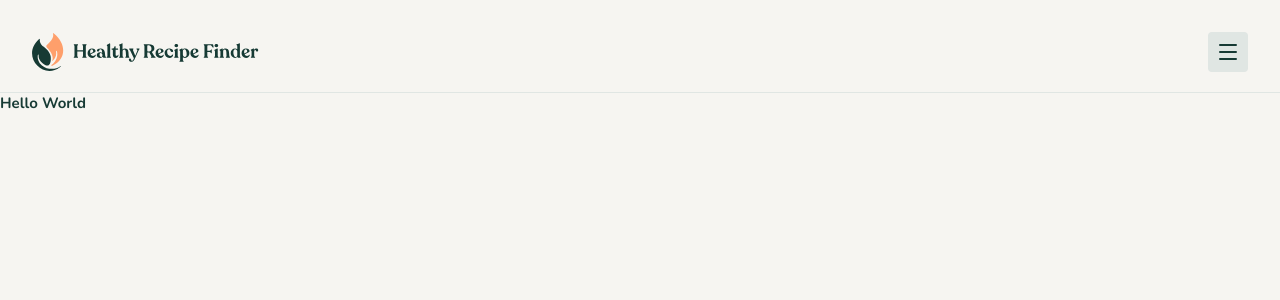
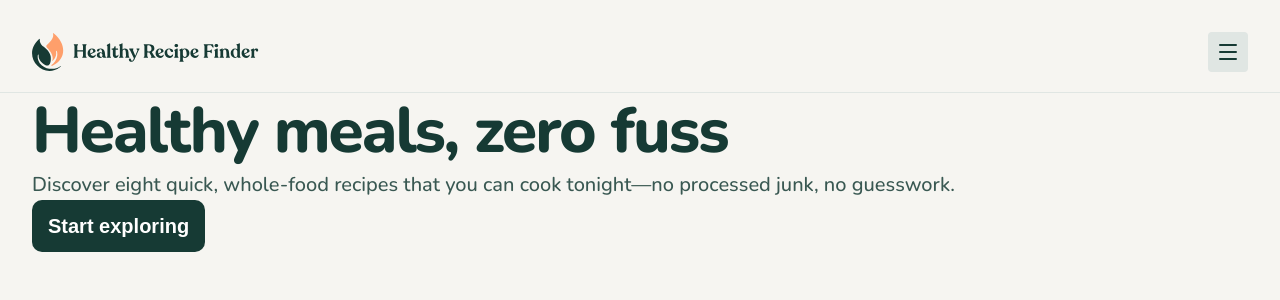
Before and after one commit to EdwardShanahan09/fm-recipe-finder, a React (Vite) app: page / in a window 1280 px wide. Shown: the top 300 px of the page. Built offline with nearby package versions, Linux system fonts and the light colour scheme.

Commit message:
Add Hero component

```diff
--- a/src/App.jsx
+++ b/src/App.jsx
@@ -1,10 +1,13 @@
+import Hero from "./components/Hero/Hero";
 import Navbar from "./components/Navbar/Navbar";
 
 const App = () => {
   return (
     <>
       <Navbar />
-      <h2>Hello World</h2>
+      <div className="container">
+        <Hero />
+      </div>
     </>
   );
 };
--- /dev/null
+++ b/src/components/Hero/Hero.jsx
@@ -0,0 +1,18 @@
+import Button from "../Button/Button";
+
+const Hero = () => {
+  return (
+    <div className="hero">
+      <h1 className="text-preset-1">Healthy meals, zero fuss</h1>
+
+      <p>
+        Discover eight quick, whole-food recipes that you can cook tonight—no
+        processed junk, no guesswork.
+      </p>
+
+      <Button text="Start exploring" size="large" className="hero__cta" />
+    </div>
+  );
+};
+
+export default Hero;
```
